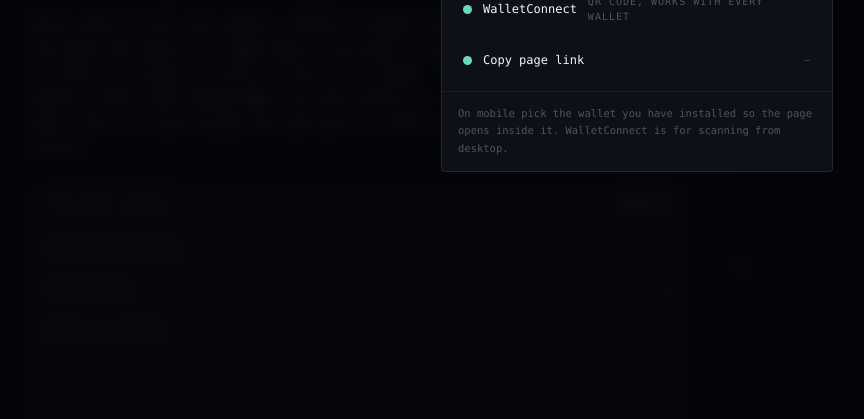
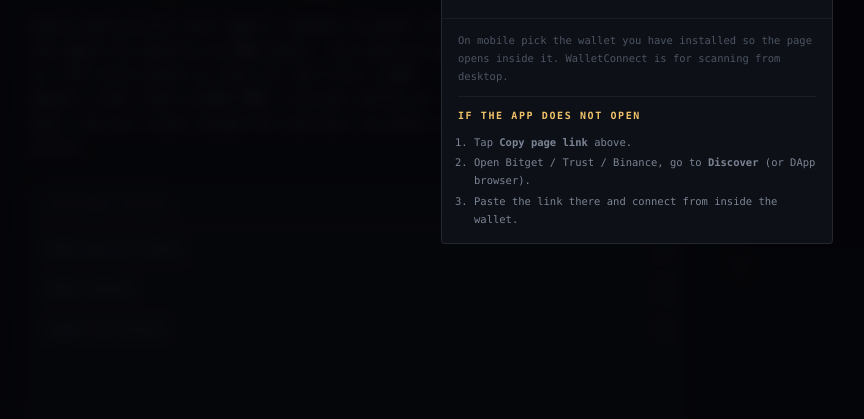
Before and after one commit to AgentBestiary/agentbestiary, a website: page web/index.html in a window 1280 px wide. Both pictures are taken after a click on the button "CONNECT". Shown: the part 379-798 px from the top of the page, without its empty margins (3-867 px from the left). Drawn offline with nearby package versions, Linux system fonts and the light colour scheme.

Commit message:
Wallet sheet: add fallback steps when the wallet app does not open from the browser

```diff
--- a/web/index.html
+++ b/web/index.html
@@ -5,7 +5,7 @@
 <meta name="viewport" content="width=device-width, initial-scale=1"/>
 <title>Agent Bestiary — on-chain specimens for .ai Agent IDs</title>
 <meta name="description" content="5,000 specimens on BNB Chain. One free piece per .ai Agent ID, then 0.0003 BNB. Art generated inside the contract. Two-sided market: asks and bids."/>
-<link rel="stylesheet" href="style.css?v=20261026b"/>
+<link rel="stylesheet" href="style.css?v=20261026d"/>
 <meta http-equiv="Cache-Control" content="no-cache, no-store, must-revalidate">
 <script src="https://cdn.jsdelivr.net/npm/ethers@6.13.4/dist/ethers.umd.min.js"></script>
 </head>
@@ -139,7 +139,17 @@
   <div class="sheet">
     <div class="sh"><b data-i18n="sheet.title">Connect wallet</b><span id="sheetClose">✕</span></div>
     <div class="body" id="sheetList"></div>
-    <div class="sf" data-i18n="sheet.hint">On mobile pick the wallet you have installed.</div>
+    <div class="sf">
+      <div data-i18n="sheet.hint">On mobile pick the wallet you have installed.</div>
+      <div style="margin-top:10px;padding-top:10px;border-top:1px solid var(--line2)">
+        <b style="color:var(--amber);font-size:10px;letter-spacing:1.6px">IF THE APP DOES NOT OPEN</b>
+        <ol style="margin:8px 0 0 16px;padding:0;line-height:1.75;color:var(--muted)">
+          <li>Tap <b>Copy page link</b> above.</li>
+          <li>Open Bitget / Trust / Binance, go to <b>Discover</b> (or DApp browser).</li>
+          <li>Paste the link there and connect from inside the wallet.</li>
+        </ol>
+      </div>
+    </div>
   </div>
 </div>
 
--- a/web/style.css
+++ b/web/style.css
@@ -233,3 +233,6 @@ section { padding: 50px 0 0; }
 #intake, #agents, #market, #mine { scroll-margin-top: 78px; }
 .navlink.active { color: var(--amber); }
 .navlink.active::after { content: ""; display: block; height: 1px; background: var(--amber); margin-top: 3px; }
+
+.sheet .sf ol li { margin-bottom: 2px; }
+.sheet .sf b { font-weight: 600; }
```
Also changed, not shown: 2 other files.
